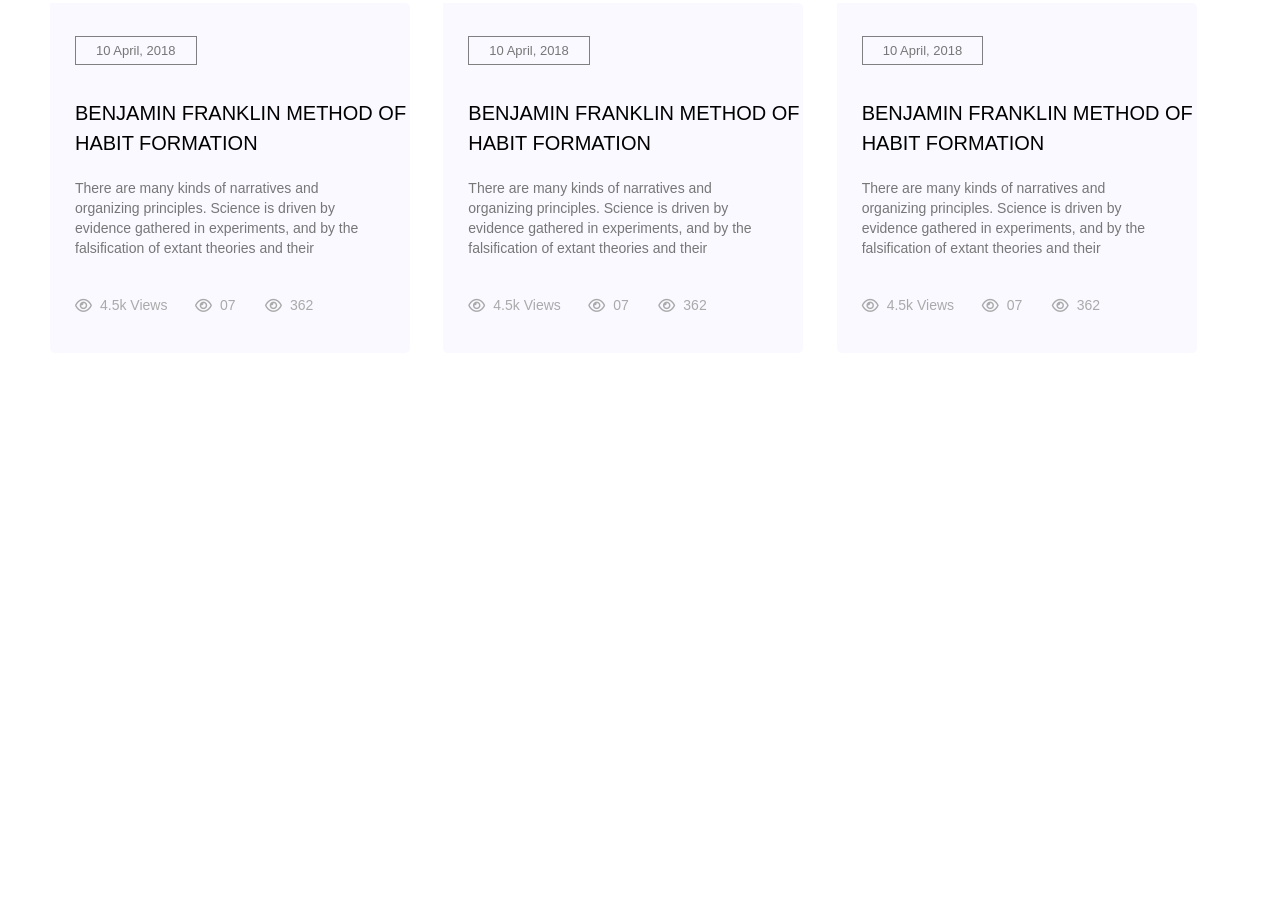
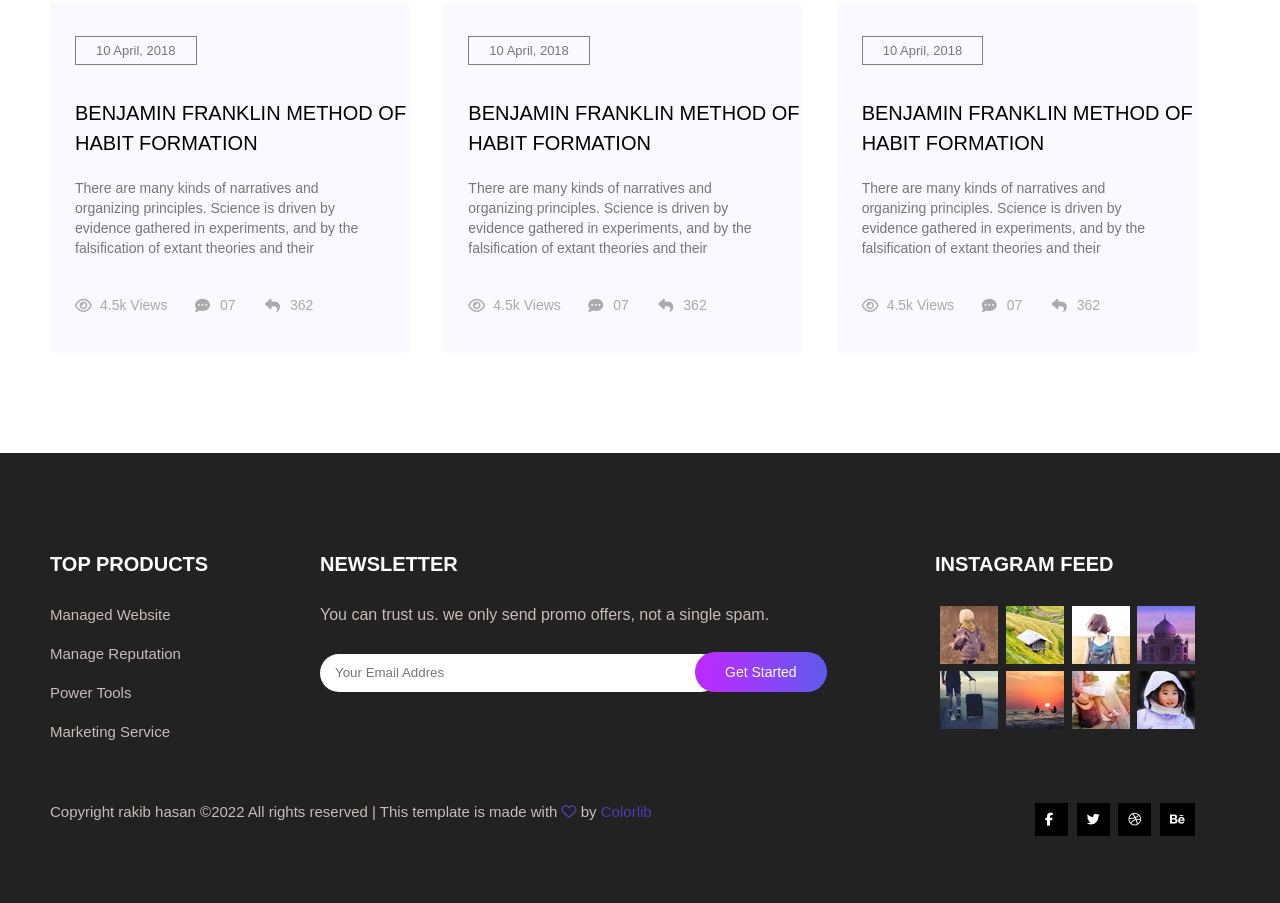
Before and after one commit to rakibhasan47/colorlib.com, a plain HTML site: page index.html in a window 1280 px wide. Shown: the part 5910-6813 px from the top of the page. Before the commit the page ends 6313 px from the top, so only its background shows below. Drawn offline with Linux system fonts and the light colour scheme.

Commit message:
fotter-extra-width aa fotter-section add fotter-2 add fotter-row add

```diff
--- a/css/style.css
+++ b/css/style.css
@@ -552,14 +552,15 @@ a {
   font-weight: 500;
   color: white;
 }
+/*----------- Download This App end -------------------*/
 
-/*----------- Download This App end -------------------*/
+/*----------- Latest News -----------------------------*/
 .latest-news{
   margin-top: 100px;
   background-color: white;
 }
 .latest-news-row{
-  margin-bottom: 50px;
+  margin-bottom: 100px;
 }
 .display-flex-row{
   display: grid;
@@ -627,3 +628,126 @@ a {
 .icon-margin-2{
   margin-left: -50px;
 }
+/*----------- Latest News -----------------------------*/
+
+/*----------- fotter 1 ----------------------------------*/
+.fotter-extra-width{
+  height: 100px;
+  background-color: #222222;
+}
+.fotter-section{
+  background-color: #222222;
+  height: 250px;
+  width: 100%;
+}
+.fotter-section-row{
+  display: grid;
+  grid-template-columns: 270px auto 310px;
+}
+.fotter-box-1 h1{
+  color: white;
+  margin-bottom: 30px;
+}
+.fotter-box-1 a{
+  color: #c7bbbb;
+  font-size: 15px;
+  font-weight: 300;
+}
+.fotter-box-2 h1{
+  color: white;
+  font-weight: 600;
+  margin-bottom: 30px;
+}
+.fotter-box-2 p{
+  font-size: 16px;
+  color: #c7bbbb;
+}
+.fotter-box-2 input{
+  height: 38px;
+  margin-top: 30px;
+  width: 400px;
+  border: none;
+  padding: 15px;
+  border-radius: 20px;
+}
+input[type="text"]{
+  outline: none;
+}
+.fotter-box-2{
+  position: relative;
+}
+.fotter-box-2 a{
+  background-image: linear-gradient( 83.2deg, #B92CFF  10.8%, rgba(99,88,238,1) 94.3% );
+  color: white;
+  padding: 12px 30px;
+  font-size: 14px;
+  border-radius: 20px;
+  position: absolute;
+  margin-top: 28px;
+  margin-left: -25px;
+}
+.fotter-box-3{
+  margin-left: 15px;
+}
+.fotter-box-3 h1{
+  color: white;
+  margin-bottom: 30px;
+}
+.gallery-1 img{
+  padding:  0px 0px 5px 5px;
+}
+/*----------- fotter 1 ----------------------------------*/
+/*----------- fotter 2 ----------------------------------*/
+
+.fotter-2{
+  height: 100px;
+  width: 100%;
+  background-color: #222222;
+}
+.fotter-row{
+  display: grid;
+  grid-template-columns: auto 200px;
+}
+.text-icon p{
+  font-size: 15px;
+  color: #c7bbbb;
+}
+.text-icon i{
+  color: #6247ea;
+  opacity: 70%;
+}
+.text-icon a{
+  color: #6247ea;
+  opacity: 70%;
+}
+.fontawesome-icon{
+  font-size: 13px;
+  color: white;
+  margin-left: 10px;
+}
+.fontawesome-icon i{
+  background-color: #000;
+  padding:  10px;
+  margin-left: 5px;
+  transition: all 0.4s;
+}
+.fontawesome-icon i:hover{
+  background-image: linear-gradient( 83.2deg, #B92CFF  10.8%, rgba(99,88,238,1) 94.3% );
+}
+.fontawesome-icon .facebook{
+  background-color: #000;
+  height: 33px;
+  width: 33px;
+  margin-left: -5px;
+}
+
+
+
+
+
+
+
+
+
+
+/*----------- fotter 2 ----------------------------------*/
--- a/index.html
+++ b/index.html
@@ -328,7 +328,7 @@
                             </div>
                             <div class="icon-row">
                                 <div class="icon-margin-1">
-                                    <i class="fa fa-eye"></i>
+                                    <i class="fa fa-commenting"></i>
                                     <div class="margin-p">
                                         <p>07</p>
                                     </div>
@@ -336,7 +336,7 @@
                             </div>
                             <div class="icon-row">
                                 <div class="icon-margin-2">
-                                    <i class="fa fa-eye"></i>
+                                    <i class="fa fa-reply"></i>
                                     <div class="margin-p">
                                         <p>362</p>
                                     </div>
@@ -360,7 +360,7 @@
                                 </div>
                             <div class="icon-row">
                                 <div class="icon-margin-1">
-                                        <i class="fa fa-eye"></i>
+                                    <i class="fa fa-commenting"></i>
                                     <div class="margin-p">
                                         <p>07</p>
                                     </div>
@@ -368,7 +368,7 @@
                             </div>
                             <div class="icon-row">
                             <div class="icon-margin-2">
-                                        <i class="fa fa-eye"></i>
+                                    <i class="fa fa-reply"></i>
                             <div class="margin-p">
                         <p>362</p>
                     </div>
@@ -392,7 +392,7 @@
                        </div>
                             <div class="icon-row">
                                     <div class="icon-margin-1">
-                                        <i class="fa fa-eye"></i>
+                                        <i class="fa fa-commenting"></i>
                                         <div class="margin-p">
                                             <p>07</p>
                                         </div>
@@ -400,7 +400,7 @@
                                 </div>
                                 <div class="icon-row">
                                     <div class="icon-margin-2">
-                                        <i class="fa fa-eye"></i>
+                                        <i class="fa fa-reply"></i>
                                         <div class="margin-p">
                                             <p>362</p>
                                     </div>
@@ -412,15 +412,72 @@
         </div>
     </div>
 </div>
+<!------------------------- Latest News --------------------------------->
 
 
+<!------------------------- fotter 1 section ----------------------------->
+<div class="fotter-extra-width"></div>
+<div class="fotter-section">
+    <div class="container">
+        <div class="fotter-section-row">
+            <div class="fotter-box-1">
+                <h1>TOP PRODUCTS</h1>
+                <a href="#">Managed Website</a><br><br><br>
+                <a href="#">Manage Reputation</a><br><br><br>
+                <a href="#">Power Tools</a><br><br><br>
+                <a href="#">Marketing Service</a><br><br><br>
+            </div>
+            <div class="fotter-box-2">
+                <h1>NEWSLETTER</h1>
+                <p>You can trust us. we only send promo offers, not a single spam.</p>
+                <input placeholder="Your Email Addres" type="text">
+                <a href="#">Get Started</a>
+            </div>
+            <div class="fotter-box-3">
+                <h1>INSTAGRAM FEED</h1>
+                <div class="instagram-gallery">
+                    <div class="gallery-1">
+                        <img src="images/instagram-img/1.webp" alt="">
+                        <img src="images/instagram-img/2.webp" alt="">
+                        <img src="images/instagram-img/3.webp" alt="">
+                        <img src="images/instagram-img/4.webp" alt="">
+                    </div>
+
+                    <div class="gallery-1">
+                        <img src="images/instagram-img/5.webp" alt="">
+                        <img src="images/instagram-img/6.webp" alt="">
+                        <img src="images/instagram-img/7.webp" alt="">
+                        <img src="images/instagram-img/8.webp" alt="">
+                    </div>
+                </div>
+            </div>
+        </div>
+    </div>
+</div>
+<!------------------------- fotter 1 section ----------------------------->
+
+<!------------------------ fotter 2 -------------------------------------->
+
+<div class="fotter-2">
+    <div class="container">
+        <div class="continer">
+            <div class="fotter-row">
+                <div class="text-icon">
+                    <p>Copyright rakib hasan ©2022 All rights reserved | This template is made with <i class="fa fa-heart-o"></i> by <a href="#">Colorlib</a></p>
+                </div>
+                <div class="fontawesome-icon">
+                    <i class="fa fa-facebook facebook"></i>
+                    <i class="fa fa-twitter"></i>
+                    <i class="fa fa-dribbble"></i>
+                    <i class="fa fa-behance"></i>
+                </div>
+            </div>
+        </div>
+    </div>
+</div>
 
 
-
-
-
-<!------------------------- Latest end --------------------------------->
-
+<!------------------------ fotter 2 -------------------------------------->
 
 
 
```
Also changed, not shown: images/instagram-img/1.webp (renamed from images/all-image/xImage-01.jpg.pagespeed.ic.VWdV-pY94k.webp), images/instagram-img/2.webp (renamed from images/all-image/xImage-02.jpg.pagespeed.ic.H0RdxYYNLe.webp), images/instagram-img/3.webp (renamed from images/all-image/xImage-03.jpg.pagespeed.ic.S_LFDYmbgc.webp), images/instagram-img/4.webp (renamed from images/all-image/xImage-04.jpg.pagespeed.ic.F6GM7uYEah.webp), images/instagram-img/5.webp (renamed from images/all-image/xImage-05.jpg.pagespeed.ic.MrygaBwj3D.webp), images/instagram-img/6.webp (renamed from images/all-image/xImage-06.jpg.pagespeed.ic.5AmIQgdupe.webp), images/instagram-img/7.webp (renamed from images/all-image/xImage-07.jpg.pagespeed.ic._Gie8Lv4Eo.webp), images/instagram-img/8.webp (renamed from images/all-image/xImage-08.jpg.pagespeed.ic.8KGpKZvfob.webp). Lines whose indentation alone changed are shown as unchanged.
